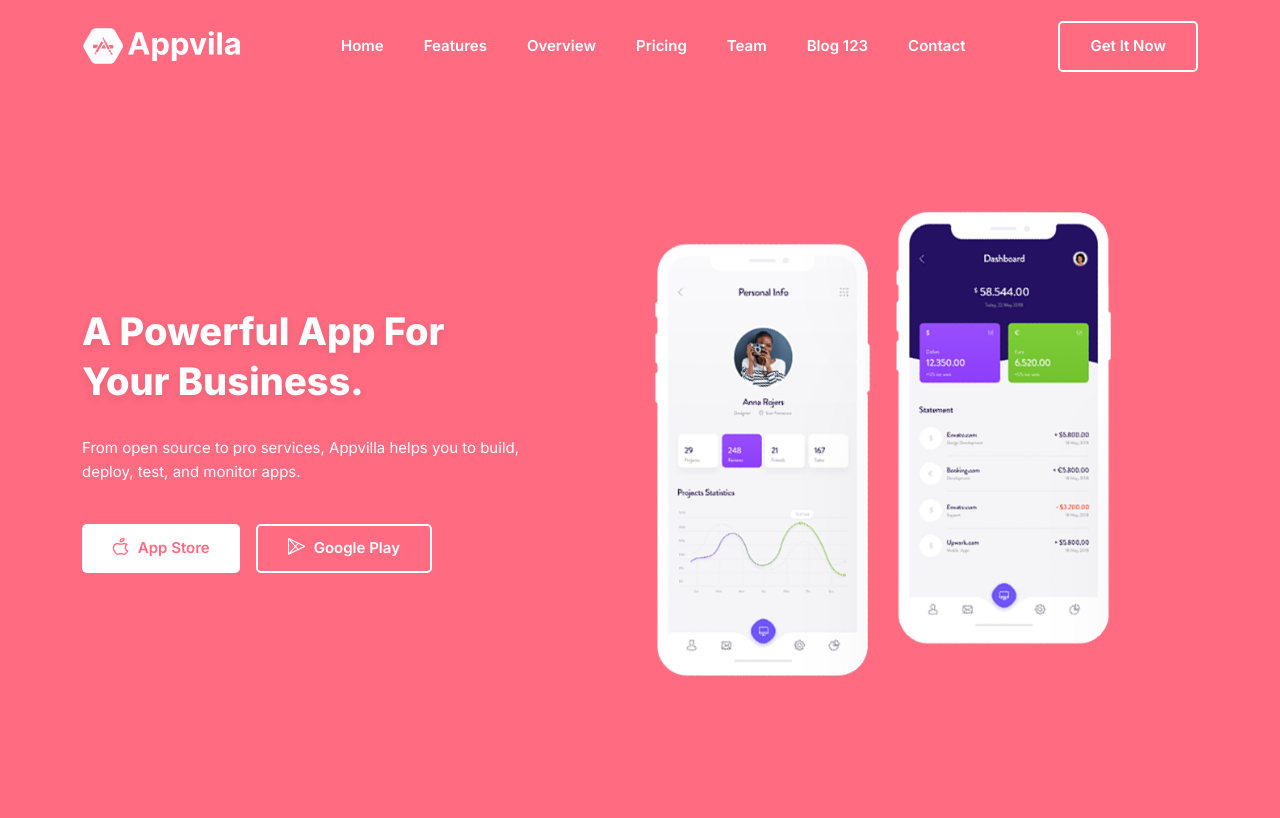
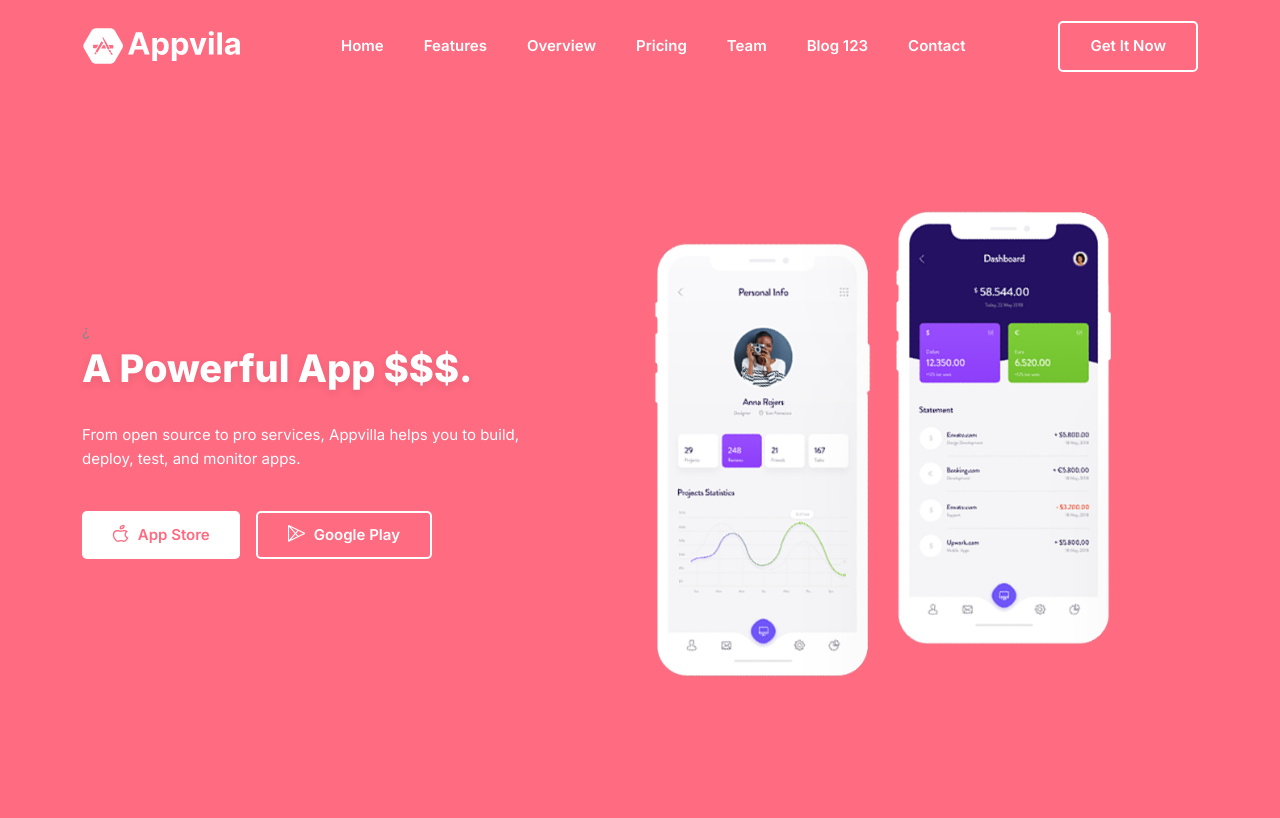
Before and after one commit to gusmendez99/django-github-actions-aws, a Django app: page / in a window 1280 px wide. Shown: the top 818 px of the page. Run offline with Django 3.2, Linux system fonts and the light colour scheme; some libraries are stand-ins or nearby versions.

Commit message:
[REF] new changes

```diff
--- a/core/templates/index.html
+++ b/core/templates/index.html
@@ -112,8 +112,8 @@
         <div class="container">
             <div class="row align-items-center">
                 <div class="col-lg-5 col-md-12 col-12">
-                    <div class="hero-content">
-                        <h1 class="wow fadeInLeft" data-wow-delay=".4s">A powerful app for your business.</h1>
+                    <div class="hero-content">¿
+                        <h1 class="wow fadeInLeft" data-wow-delay=".4s">A powerful App $$$.</h1>
                         <p class="wow fadeInLeft" data-wow-delay=".6s">From open source to pro services, Appvilla helps you
                             to build, deploy, test, and monitor apps.</p>
                         <div class="button wow fadeInLeft" data-wow-delay=".8s">
```
